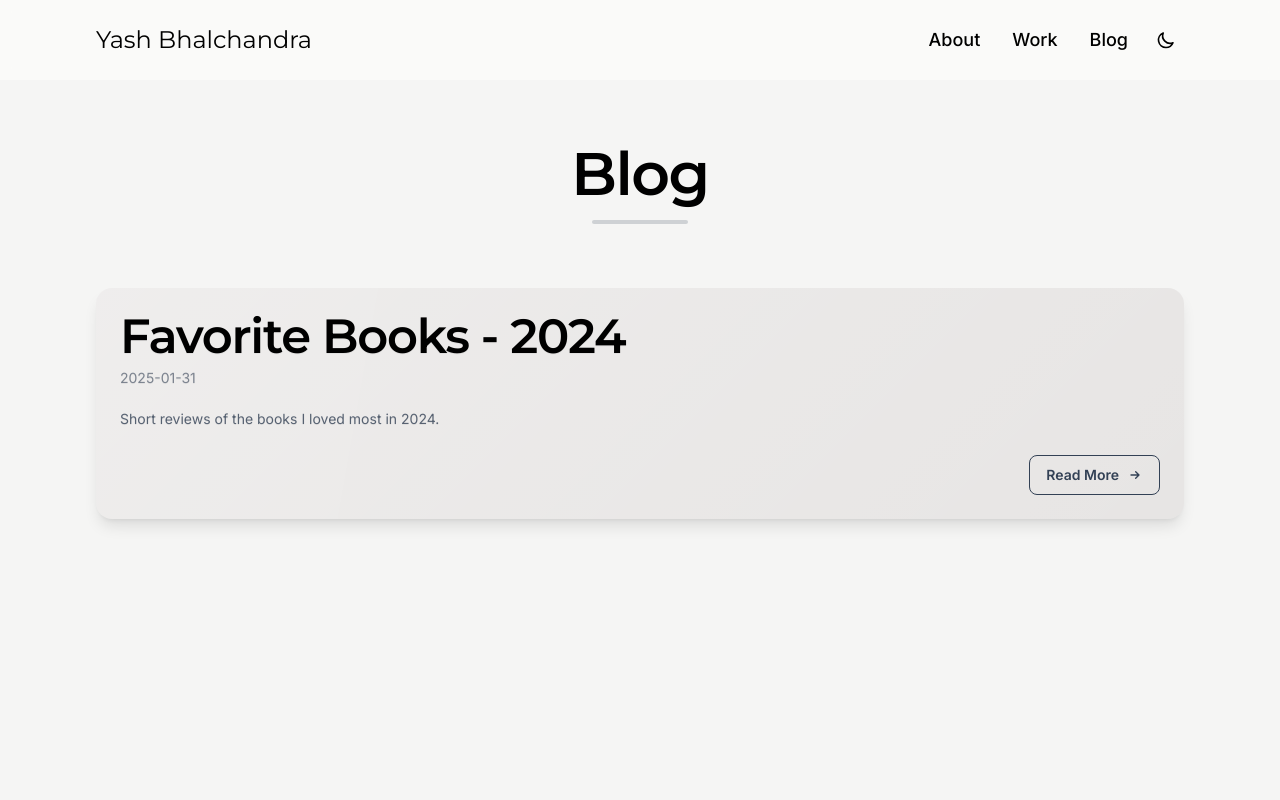
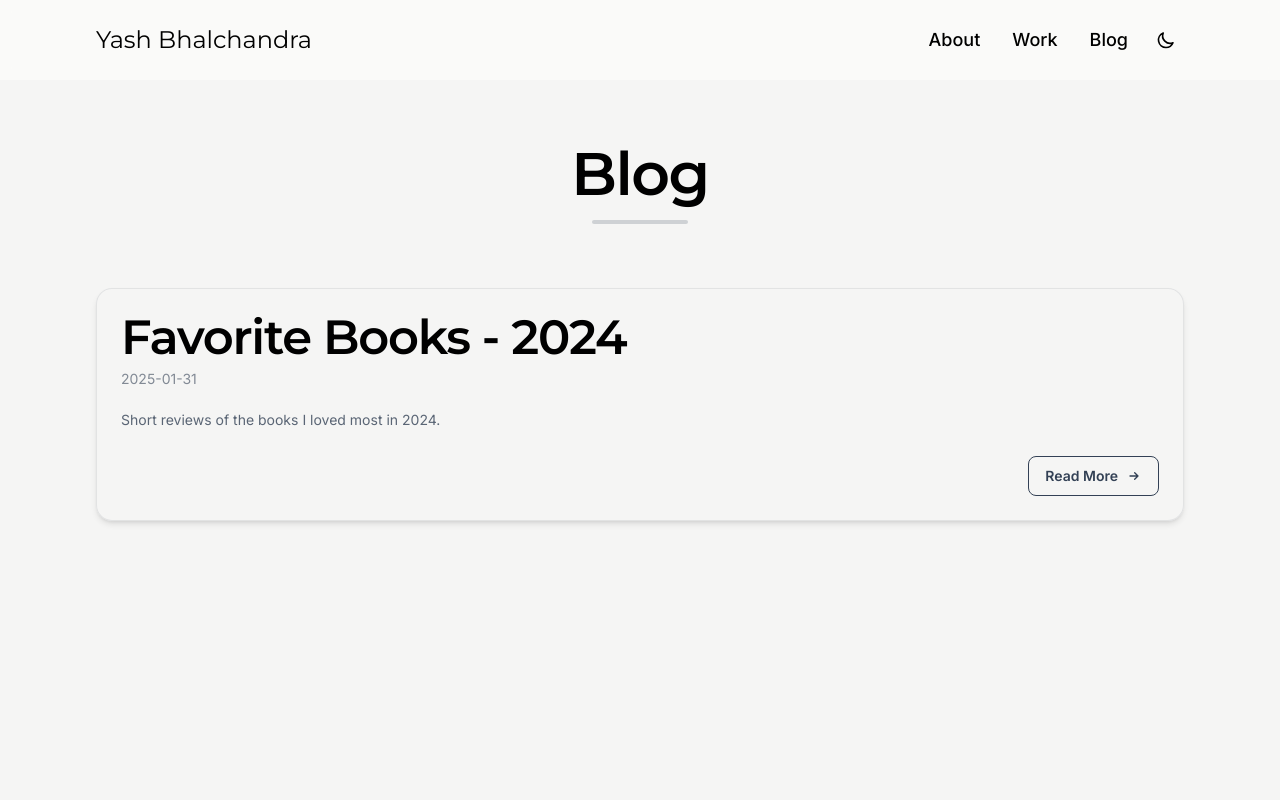
Before and after one commit to yashbhal/portfolio-web, a Next.js app: page /Blog in a window 1280 px wide. Shown: the top 800 px of the page. Built offline with nearby package versions, Linux system fonts and the light colour scheme.

Commit message:
simpler blog ui

```diff
--- a/app/Blog/[slug]/page.tsx
+++ b/app/Blog/[slug]/page.tsx
@@ -12,7 +12,7 @@ const BlogPostPage = async ({ params }: BlogPostPageProps) => {
 
   return (
     <BlogLayout>
-      <article className="card glass bg-base-300 shadow-xl animate-fade-in mt-20">
+      <article className="card border border-base-content/10 bg-base-200/60 shadow-md animate-fade-in mt-20 hover:shadow-lg">
         {/* Post Header */}
         <div className="p-8 md:p-12 border-b border-base-content/10">
           <h1 className="font-heading text-3xl md:text-4xl font-bold mb-6">
--- a/app/components/BlogCard.tsx
+++ b/app/components/BlogCard.tsx
@@ -15,7 +15,7 @@ const BlogCard: React.FC<BlogCardProps> = ({
   slug,
 }) => {
   return (
-    <div className="card glass shadow-lg bg-base-300 transition-standard">
+    <div className="card border border-base-content/10 bg-base-200/60 shadow-md transition-standard hover:shadow-lg hover:border-base-content/20">
       <div className="card-body p-6">
         {/* Title with hover effect */}
         <h2
```
